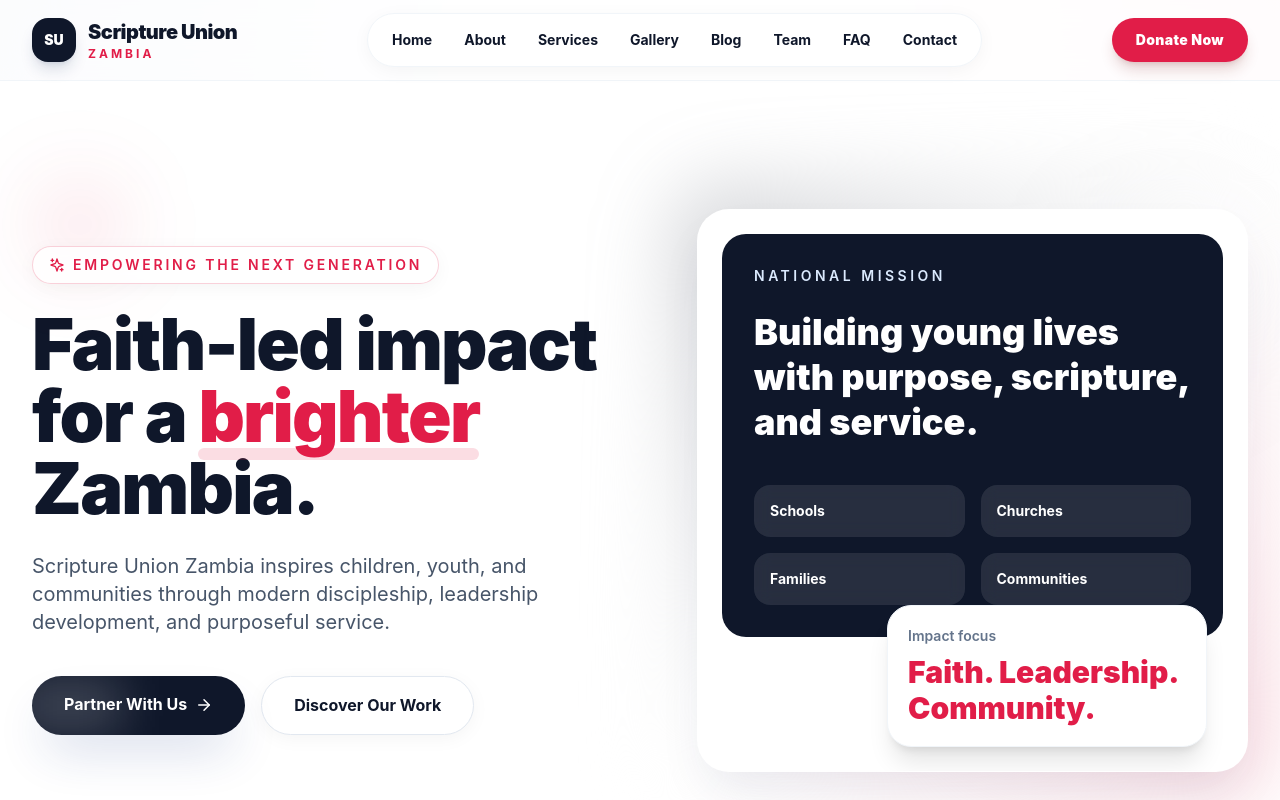
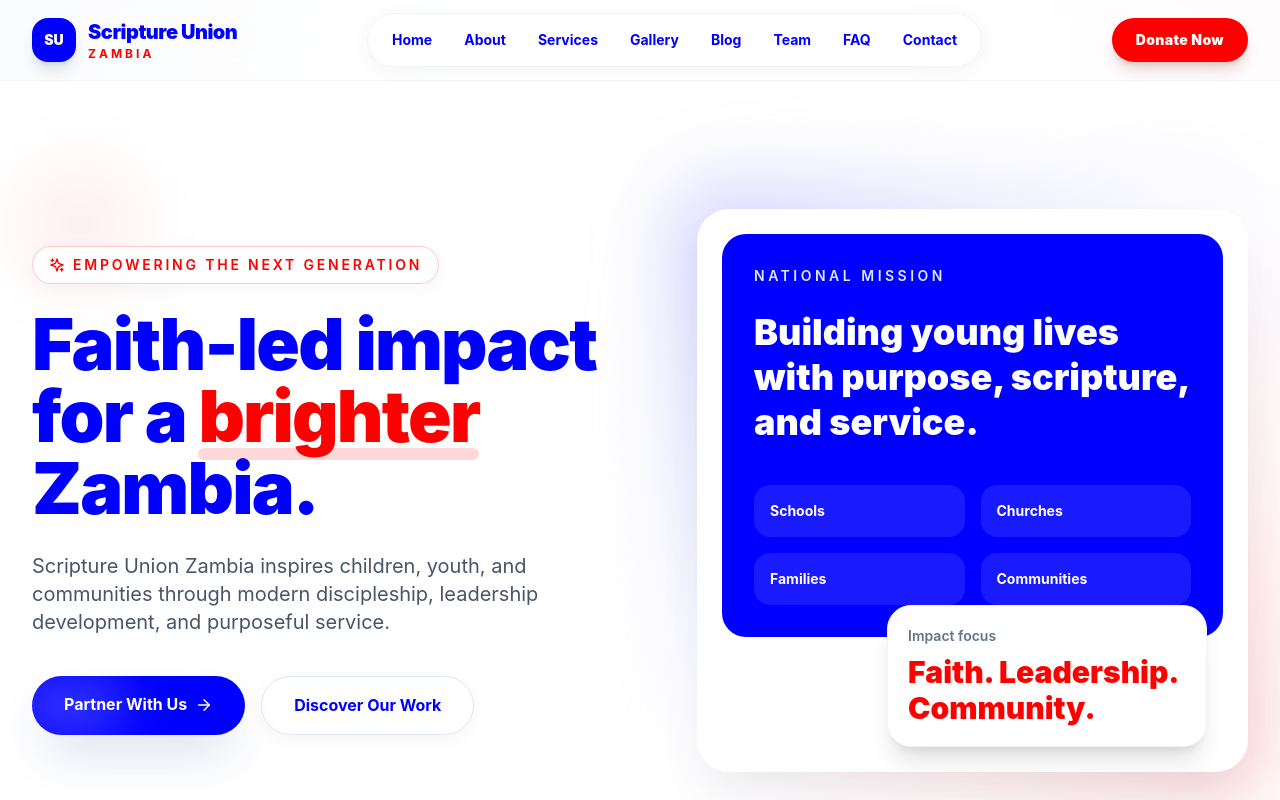
Before and after one commit to Hasa1O1/scriptureunionzambia, a React (Vite) app: page /#/ in a window 1280 px wide. Shown: the top 800 px of the page. Built offline with nearby package versions, Linux system fonts and the light colour scheme.

Commit message:
Update color palette to match brand guidelines

```diff
--- a/src/index.css
+++ b/src/index.css
@@ -3,8 +3,9 @@
 @tailwind utilities;
 
 :root {
-  --primary-blue: #0B3B8C;
-  --secondary-red: #E11D48;
+  --primary-blue: #0000FF;
+  --secondary-red: #FF0000;
+  --secondary-amber: #D0A44F;
   --white: #FFFFFF;
   --light-gray: #F8FAFC;
   --dark-gray: #0F172A;
--- a/tailwind.config.js
+++ b/tailwind.config.js
@@ -9,9 +9,9 @@
     extend: {
       colors: {
         brand: {
-          blue: '#0F172A', // Deep slate/navy for a corporate feel
-          lightBlue: '#1E293B', // Slightly lighter for secondary elements
-          red: '#E11D48', // Crisp, modern red for accents/CTAs
+          blue: '#0000FF', // Primary blue
+          red: '#FF0000', // Primary red
+          amber: '#D0A44F', // Secondary amber
           white: '#FFFFFF',
           offWhite: '#F8FAFC', // For subtle section backgrounds
         }
```
